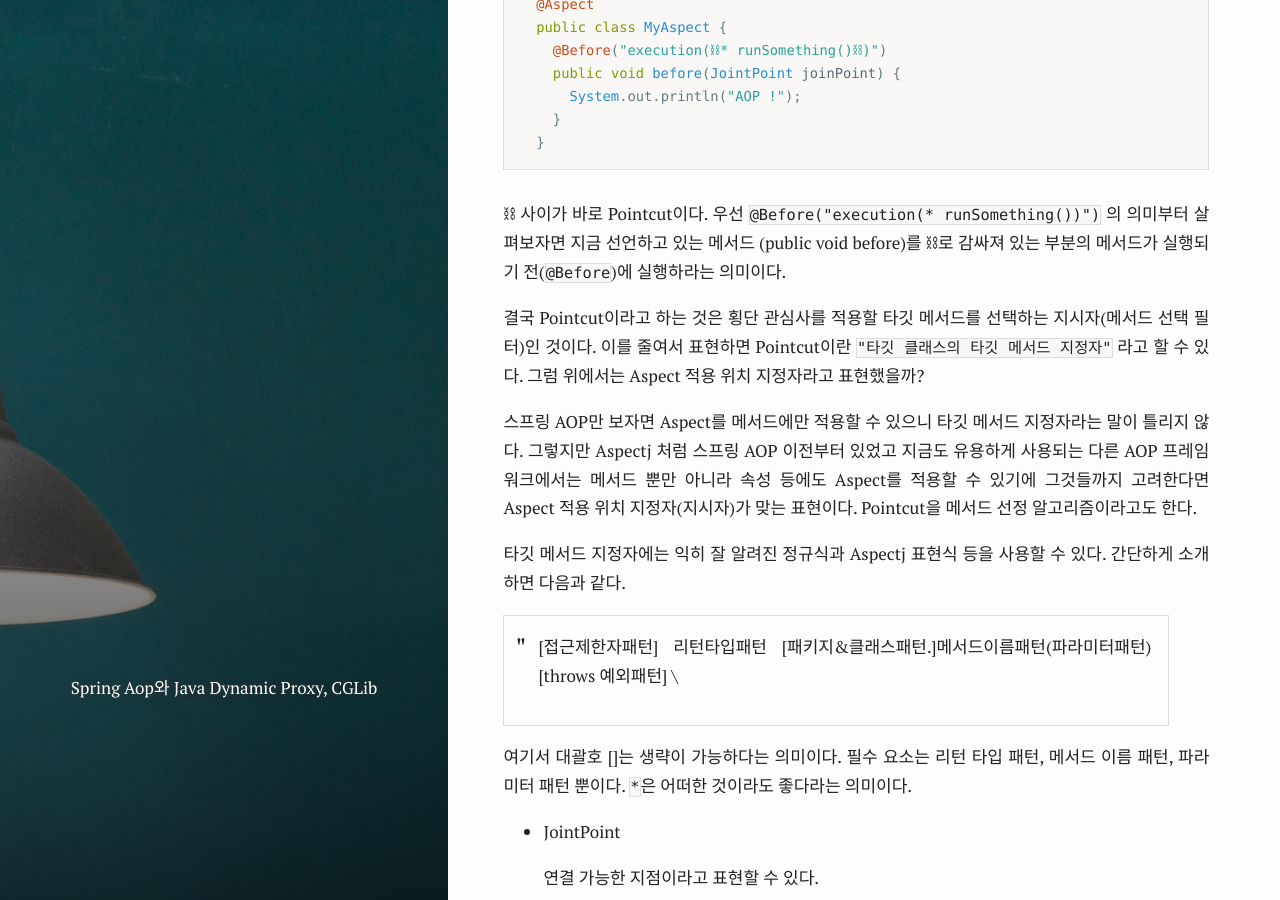
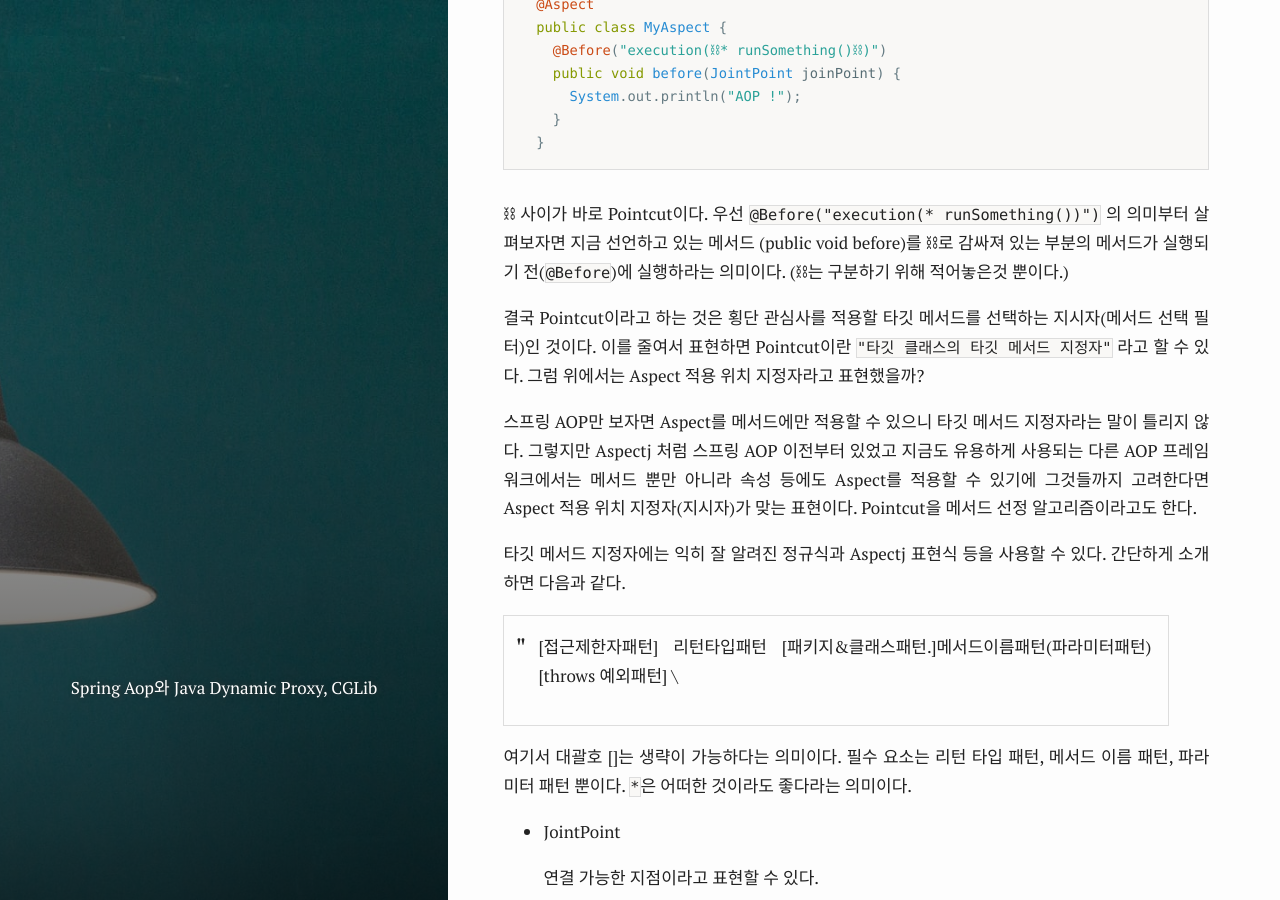
Before and after one commit to Err0rCode7/Err0rCode7.github.io, a Jekyll site: the page built from _posts/Spring/2021-04-30-Spring-AOP.md, in a window 1280 px wide and 900 px high, scrolled down 2690 px. Built offline with Jekyll 4.4.1, drawn with Linux system fonts in a browser that asks for light colours; comment, search, counter and statistics services are not loaded.

Commit message:
# Add desc

````diff
--- a/_posts/Spring/2021-04-30-Spring-AOP.md
+++ b/_posts/Spring/2021-04-30-Spring-AOP.md
@@ -80,7 +80,7 @@ AOP에서 사용되는 5가지의 용어가 있다.
   }
   ```
 
-  ⛓ 사이가 바로 Pointcut이다. 우선 `@Before("execution(* runSomething())")` 의 의미부터 살펴보자면 지금 선언하고 있는 메서드 (public void before)를 ⛓로 감싸져 있는 부분의 메서드가 실행되기 전(`@Before`)에 실행하라는 의미이다.
+  ⛓ 사이가 바로 Pointcut이다. 우선 `@Before("execution(* runSomething())")` 의 의미부터 살펴보자면 지금 선언하고 있는 메서드 (public void before)를 ⛓로 감싸져 있는 부분의 메서드가 실행되기 전(`@Before`)에 실행하라는 의미이다. (⛓는 구분하기 위해 적어놓은것 뿐이다.)
 
   결국 Pointcut이라고 하는 것은 횡단 관심사를 적용할 타깃 메서드를 선택하는 지시자(메서드 선택 필터)인 것이다. 이를 줄여서 표현하면 Pointcut이란 `"타깃 클래스의 타깃 메서드 지정자"` 라고 할 수 있다. 그럼 위에서는 Aspect 적용 위치 지정자라고 표현했을까?
 
````
